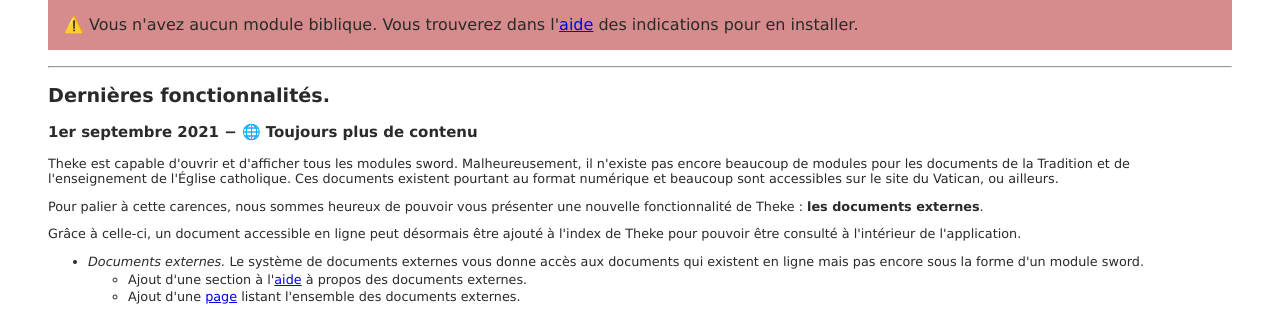
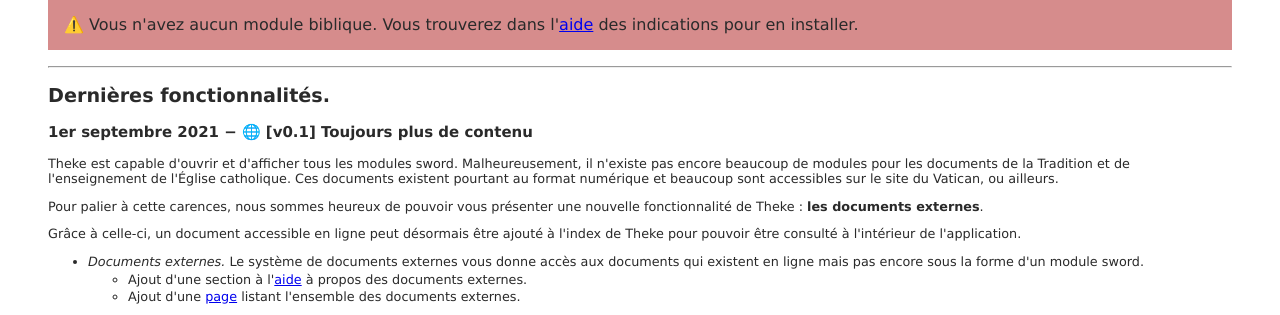
Before and after one commit to a2ohm/theke, a Python web app: template assets/templates/welcome.html.j2 in a window 1280 px wide. Shown: the part 138-453 px from the top of the page. Run offline with Jinja, Linux system fonts and the light colour scheme; the template is opened without the code that fills it, so the values that code supplies are empty.

Commit message:
Add version number

```diff
--- a/assets/templates/logbook.html
+++ b/assets/templates/logbook.html
@@ -1,4 +1,4 @@
-<h3>1er septembre 2021 − 🌐️ Toujours plus de contenu</h3>
+<h3>1er septembre 2021 − 🌐️ [v0.1] Toujours plus de contenu</h3>
 <p>Theke est capable d'ouvrir et d'afficher tous les modules sword. Malheureusement, il n'existe pas encore beaucoup de modules pour les documents de la Tradition et de l'enseignement de l'Église catholique. Ces documents existent pourtant au format numérique et beaucoup sont accessibles sur le site du Vatican, ou ailleurs.</p>
 <p>Pour palier à cette carences, nous sommes heureux de pouvoir vous présenter une nouvelle fonctionnalité de Theke : <strong>les documents externes</strong>.</p> Grâce à celle-ci, un document accessible en ligne peut désormais être ajouté à l'index de Theke pour pouvoir être consulté à l'intérieur de l'application.
 
```
